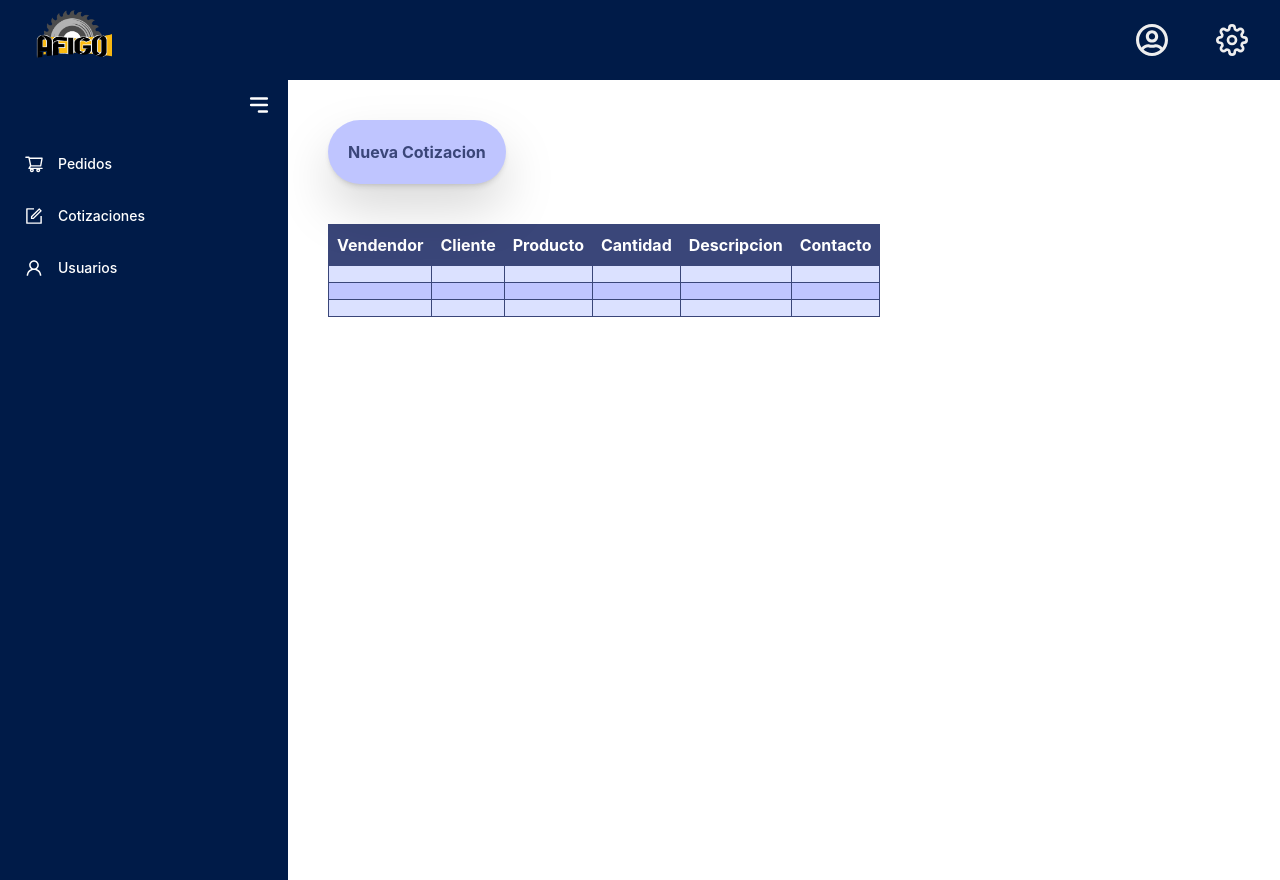
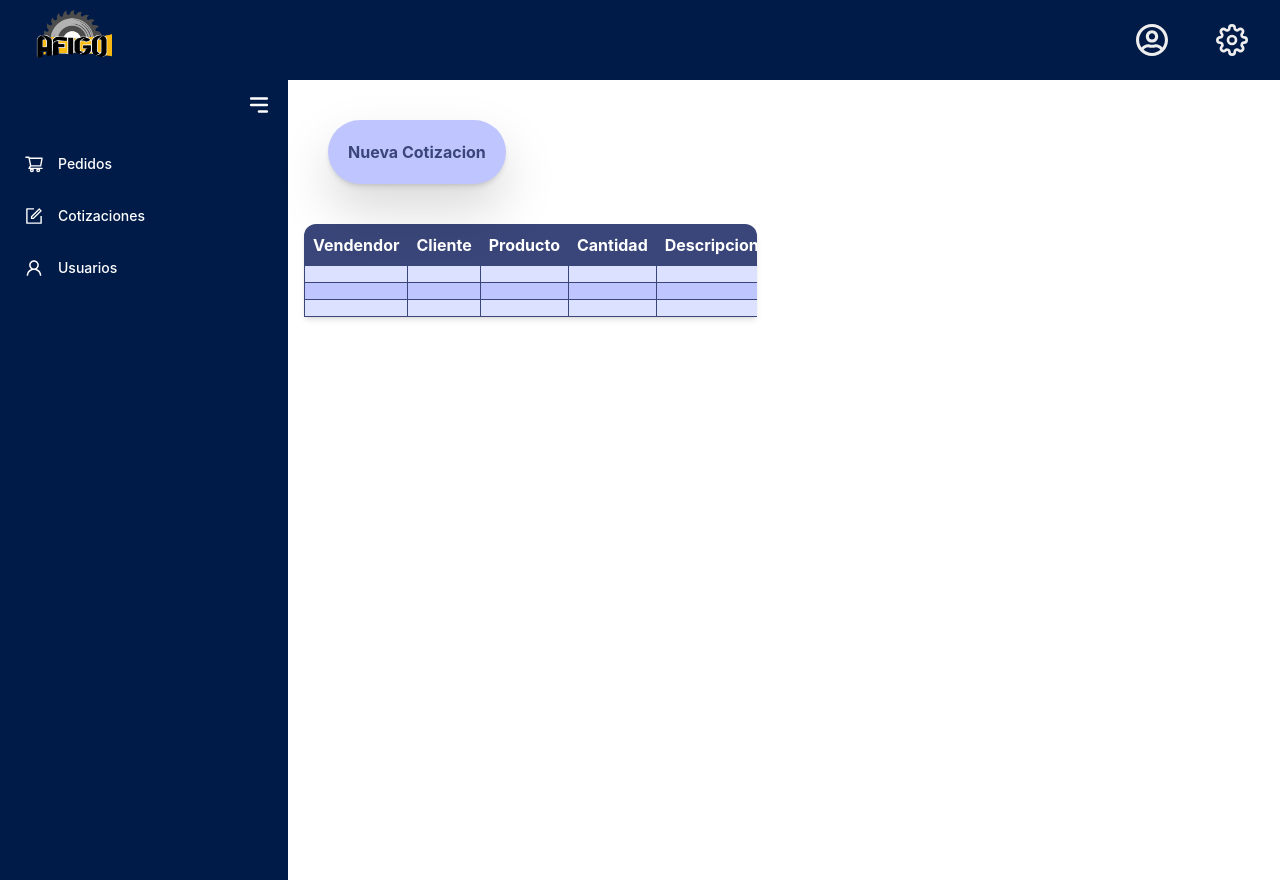
Before and after one commit to danieljgr147/Afigo.github.io, a React (Create React App) app: page /Cotizacion in a window 1280 px wide. Built offline with nearby package versions, Linux system fonts and the light colour scheme.

Commit message:
change routes

```diff
--- a/src/Components/Cotizacion.js
+++ b/src/Components/Cotizacion.js
@@ -15,11 +15,11 @@ export function Cotizacion() {
                     <div class="m-5 p-5 ">
                         <button class="bg-grotto p-5 rounded-full font-bold border-none shadow-md text-royal drop-shadow-2xl" onClick={() => navigate('/formularioCotizacion')}>Nueva Cotizacion</button>
                     </div>
-                    <div class="flex content-center items-center overflow-x-auto overflow-y-auto">
-                        <table class="table-auto border-collapse border border-grotto self-center ml-10">
+                    <div class="flex content-center items-center overflow-x-auto overflow-y-auto w-[47.2%] shadow-md sm:rounded-t-xl ml-4">
+                        <table class="table-auto border-collapse border border-grotto self-center">
 
-                            <thead >
-                                <tr class="border border-royal bg-royal text-white">
+                            <thead>
+                                <tr class="border-none bg-royal text-white">
                                     <th class="p-2 border border-mid">Vendendor</th>
                                     <th class="p-2 border border-mid">Cliente</th>
                                     <th class="p-2 border border-mid">Producto</th>
--- a/src/Components/FormularioU.js
+++ b/src/Components/FormularioU.js
@@ -6,7 +6,7 @@ export function FormularioU(){
     return (
         <section class="flex flex-col w-full justify-center items-center">
             <div class="self-start ml-20 mt-10">
-                <button onClick={() => navigate('/Inicio')}><IoChevronBackCircleSharp class="w-10 h-10 fill-navy"/></button>
+                <button onClick={() => navigate('/Usuarios')}><IoChevronBackCircleSharp class="w-10 h-10 fill-navy"/></button>
             </div>
             <div class="pt-8 ">
                 <h1 class="text-4xl font-bold text-royal">Nuevo Usuario</h1>
--- a/src/Components/Sidebar.js
+++ b/src/Components/Sidebar.js
@@ -10,7 +10,7 @@ import { HiMenuAlt3 } from "react-icons/hi";
 
 export function Sidebar(){
   const menus = [
-    { name: "Pedidos", link: "/Inicio", icon: AiOutlineShoppingCart },
+    { name: "Pedidos", link: "/", icon: AiOutlineShoppingCart },
     { name: "Cotizaciones", link: "/Cotizacion", icon: AiOutlineForm },
     { name: "Usuarios", link: "/Usuarios", icon: AiOutlineUser },
   ];
```
